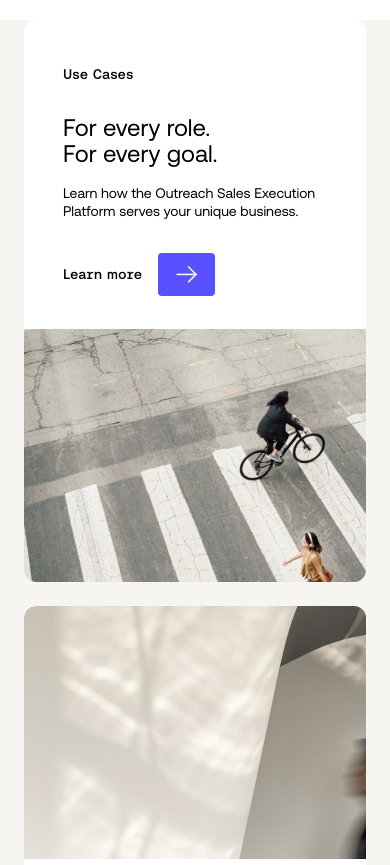
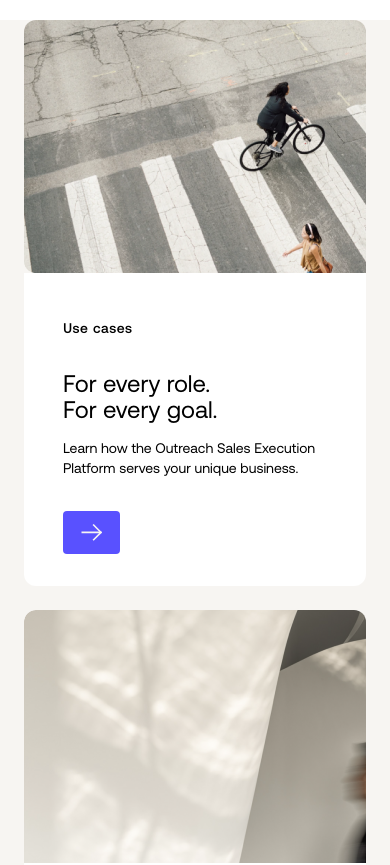
Before and after one commit to ErickRoo/pxpl, a Next.js app: page /components/Feature5050 in a window 390 px wide. Shown: the top 865 px of the page. Built offline with nearby package versions, Linux system fonts and the light colour scheme.

Commit message:
fix: set correct line height
fix: reorder elements inside card

fix: remove unnecessary component

```diff
--- a/components/blocks/feature_50_50/feature_50_50.interface.ts
+++ b/components/blocks/feature_50_50/feature_50_50.interface.ts
@@ -1,4 +1,16 @@
-import Feature5050ItemInterface from 'components/generic/feature_50_50_item/feature_50_50_item.interface'
+import { StaticImageData } from 'next/image'
+
+export interface Feature5050ItemInterface {
+    alignment: string;
+    eyebrow?: string;
+    headline: string;
+    description?: string;
+    primaryCta?: {
+        ctaText: string;
+        ctaLink: string;
+    };
+    image?: StaticImageData;
+}
 
 export default interface Feature5050Interface {
     type: string;
--- a/components/blocks/feature_50_50/feature_50_50.module.scss
+++ b/components/blocks/feature_50_50/feature_50_50.module.scss
@@ -56,7 +56,11 @@
 
     @screen xl {
       > p {
-        margin-bottom: 3.6rem;
+        margin-bottom: 4.1rem;
+
+        &:first-child {
+          margin-bottom: 1.3rem;
+        }
       }
     }
   }
@@ -74,14 +78,25 @@
   }
 }
 
+.wrapperImage {
+  order: 1;
+
+  @screen md {
+    &__bottom {
+      order: 3;
+    }
+  }
+}
+
 .oneColumnBody {
-  order: 1;
+  order: 2;
   background-color: theme('colors.white');
   white-space: break-spaces;
   padding: 3.2rem 3.9rem;
 
   > p {
     font-size: 1.4rem;
+    line-height: 140%;
     margin-bottom: 3.2rem;
     letter-spacing: normal;
 
@@ -93,6 +108,10 @@
   h4 {
     font-size: 2.4rem;
     margin-bottom: 1.6rem;
+  }
+
+  > section > div > div {
+    margin-right: 0;
   }
 
   @screen md {
@@ -107,6 +126,10 @@
         line-height: 2.2rem;
         margin-bottom: 0.8rem;
       }
+    }
+
+    > section > div > div {
+      margin-right: 1.6rem;
     }
   }
 
@@ -123,7 +146,13 @@
 
     > p {
       margin-bottom: 4.1rem;
+      line-height: 130%;
       letter-spacing: 0.01em;
+
+      &:first-child {
+        text-transform: capitalize;
+        line-height: 120%;
+      }
     }
 
     > section {
@@ -131,11 +160,3 @@
     }
   }
 }
-
-.wrapperImage {
-  order: 2;
-
-  &__top {
-    order: 0;
-  }
-}
--- a/components/blocks/feature_50_50/feature_50_50.tsx
+++ b/components/blocks/feature_50_50/feature_50_50.tsx
@@ -1,6 +1,7 @@
 import React, { FunctionComponent, ReactElement } from 'react'
+import useWindowSize from 'styles/getBreakpointQuery'
+import getCurrentBreakpoint from 'utils/breakpoints/getCurrentBreakpoint'
 
-// import Feature5050Item from 'components/generic/feature_50_50_item/feature_50_50_item'
 import OneColumnBody from 'components/generic/one-column-body/one-column-body'
 import Feature5050Interface from './feature_50_50.interface'
 import styles from './feature_50_50.module.scss'
@@ -8,6 +9,10 @@ import styles from './feature_50_50.module.scss'
 export const typename = 'Set_Replicator_BlockFeature5050'
 
 const Feature5050Block:FunctionComponent<{ block: Feature5050Interface }> = ({ block }) => {
+  const { width } = useWindowSize()
+  const currentBreakpoint = getCurrentBreakpoint(width)
+  const isMobile = ['normal', 'sm'].includes(currentBreakpoint?.position)
+
   if (!block) {
     return null
   }
@@ -21,6 +26,9 @@ const Feature5050Block:FunctionComponent<{ block: Feature5050Interface }> = ({ b
         <div key={key} className={styles.root}>
           <section className={styles.wrapper}>
             <div className={styles.leftSide}>
+              <div className={`${styles.wrapperImage} ${left?.alignment === 'bottom' ? styles.wrapperImage__bottom : ''}`}>
+                <img className={styles.image} src={left.image?.src} alt="placeholderimage" />
+              </div>
               <OneColumnBody
                 className={styles.oneColumnBody}
                 topTag={left.eyebrow}
@@ -28,12 +36,13 @@ const Feature5050Block:FunctionComponent<{ block: Feature5050Interface }> = ({ b
                 headlineLevel={4}
                 description={left.description}
                 primaryCta={left.primaryCta}
+                hideTextPrimaryButton={isMobile}
               />
-              <div className={`${styles.wrapperImage} ${left?.alignment === 'top' ? styles.wrapperImage__top : ''}`}>
-                <img className={styles.image} src={left.image?.src} alt="placeholderimage" />
-              </div>
             </div>
             <div className={styles.rightSide}>
+              <div className={`${styles.wrapperImage} ${right?.alignment === 'bottom' ? styles.wrapperImage__bottom : ''}`}>
+                <img className={styles.image} src={right?.image?.src} alt="placeholderimage" />
+              </div>
               <OneColumnBody
                 className={styles.oneColumnBody}
                 topTag={right?.eyebrow}
@@ -41,10 +50,8 @@ const Feature5050Block:FunctionComponent<{ block: Feature5050Interface }> = ({ b
                 headlineLevel={4}
                 description={right?.description}
                 primaryCta={right?.primaryCta}
+                hideTextPrimaryButton={isMobile}
               />
-              <div className={`${styles.wrapperImage} ${right?.alignment === 'top' ? styles.wrapperImage__top : ''}`}>
-                <img className={styles.image} src={right?.image?.src} alt="placeholderimage" />
-              </div>
             </div>
           </section>
         </div>
--- a/components/generic/feature_50_50_item/feature_50_50_item.interface.ts
+++ /dev/null
@@ -1,13 +0,0 @@
-import { StaticImageData } from 'next/image'
-
-export default interface Feature5050ItemInterface {
-    alignment: string;
-    eyebrow?: string;
-    headline: string;
-    description?: string;
-    primaryCta?: {
-        ctaText: string;
-        ctaLink: string;
-    };
-    image?: StaticImageData;
-}
--- a/components/generic/feature_50_50_item/feature_50_50_item.module.scss
+++ /dev/null
@@ -1,5 +0,0 @@
-@import '../../../styles/variables';
-
-.root {
-  // add your styles here
-}
--- a/components/generic/feature_50_50_item/feature_50_50_item.tsx
+++ /dev/null
@@ -1,11 +0,0 @@
-import React, { FunctionComponent } from 'react'
-import styles from './feature_50_50_item.module.scss'
-import Feature5050ItemInterface from './feature_50_50_item.interface'
-
-const Feature5050Item:FunctionComponent<Feature5050ItemInterface> = () => (
-  <div className={`${styles.root} container`}>
-    Feature 50 50 Block
-  </div>
-)
-
-export default Feature5050Item
--- a/components/generic/one-column-body/one-column-body.interface.ts
+++ b/components/generic/one-column-body/one-column-body.interface.ts
@@ -5,6 +5,7 @@ export interface OneColumnBodyInterface {
   headlineLevel: number;
   description?: string;
   showTertiaryButton?: boolean;
+  hideTextPrimaryButton?: boolean;
   stackCtas?: boolean;
   primaryCta?: {
     ctaText: string;
--- a/components/generic/one-column-body/one-column-body.tsx
+++ b/components/generic/one-column-body/one-column-body.tsx
@@ -7,7 +7,16 @@ import { OneColumnBodyInterface } from './one-column-body.interface'
 import styles from './one-column-body.module.scss'
 
 const OneColumnBody: FC<OneColumnBodyInterface> = ({
-  className = '', topTag, headline, headlineLevel, description, primaryCta, secondaryCta, showTertiaryButton, stackCtas,
+  className = '',
+  topTag,
+  headline,
+  headlineLevel,
+  description,
+  primaryCta,
+  secondaryCta,
+  showTertiaryButton,
+  stackCtas,
+  hideTextPrimaryButton,
 }) => (
   <div className={`${styles.root} ${className}`}>
     {topTag && (
@@ -23,7 +32,7 @@ const OneColumnBody: FC<OneColumnBodyInterface> = ({
       {primaryCta && (
         showTertiaryButton
           ? <TertiaryButton type="link" text={primaryCta.ctaText} href={primaryCta.ctaLink} />
-          : <ArrowButton text={primaryCta.ctaText} href={primaryCta.ctaLink} />
+          : <ArrowButton text={!hideTextPrimaryButton && primaryCta.ctaText} href={primaryCta.ctaLink} />
       )}
       {secondaryCta && (
         <UnderlinedButton text={secondaryCta.ctaText} href={secondaryCta.ctaLink} underlineColor="passionBlue" />
--- a/pages/components/Feature5050.tsx
+++ b/pages/components/Feature5050.tsx
@@ -1,15 +1,14 @@
 import { FC } from 'react'
-import Feature5050ItemInterface from 'components/generic/feature_50_50_item/feature_50_50_item.interface'
+
+import { Feature5050ItemInterface } from 'components/blocks/feature_50_50/feature_50_50.interface'
 import Feature5050Block from 'components/blocks/feature_50_50/feature_50_50'
-// import useWindowSize from 'styles/getBreakpointQuery'
-// import getCurrentBreakpoint from 'utils/breakpoints/getCurrentBreakpoint'
 import PlaceholderLeftImage from '../../assets/Feature5050/placeholder-left.png'
 import PlaceholderRightImage from '../../assets/Feature5050/placeholder-right.png'
 
 const placeholderFirstSideSideBlock = {
   left: {
     alignment: 'bottom',
-    eyebrow: 'Use Cases',
+    eyebrow: 'Use cases',
     headline: 'For every role. \nFor every goal.',
     description: 'Learn how the Outreach Sales Execution Platform serves your unique business.',
     primaryCta: {
@@ -20,7 +19,7 @@ const placeholderFirstSideSideBlock = {
   } as Feature5050ItemInterface,
   right: {
     alignment: 'top',
-    eyebrow: 'Use Cases',
+    eyebrow: 'Use cases',
     headline: 'Your process. Your \npeople. Better results.',
     description: 'Learn how the Outreach Sales Execution Platform serves your unique business.',
     primaryCta: {
@@ -31,11 +30,7 @@ const placeholderFirstSideSideBlock = {
   } as Feature5050ItemInterface,
 }
 
-const Feature5050: FC = () => {
-  // const { width } = useWindowSize()
-  // const { position = '' } = getCurrentBreakpoint(width) ?? {}
-
-  return (
+const Feature5050: FC = () => (
   <div style={{ backgroundColor: '#f1f1f1' }}>
     <Feature5050Block
       block={{
@@ -47,6 +42,5 @@ const Feature5050: FC = () => {
     />
   </div>
 )
-}
 
 export default Feature5050
```
Lines whose indentation alone changed are shown as unchanged.
